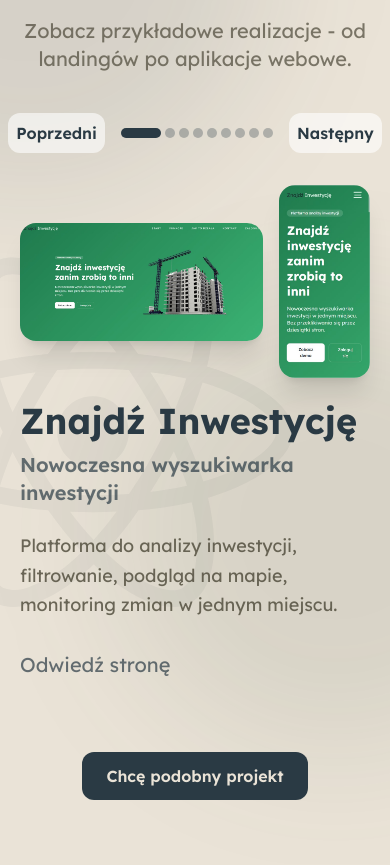
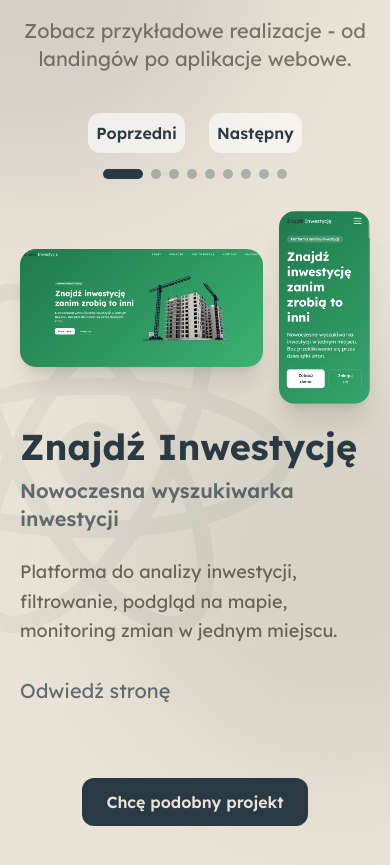
Before and after one commit to wybielak/Portfolio, a React (Vite) app: page / in a window 390 px wide. Shown: the part 3497-4362 px from the top of the page. Built offline with nearby package versions, Linux system fonts and the light colour scheme.

Commit message:
carousel improvement

```diff
--- a/src/components/ProjectsCarousel.jsx
+++ b/src/components/ProjectsCarousel.jsx
@@ -51,20 +51,23 @@ export default function ProjectsCarousel({ projects }) {
     return (
         <div className="w-full mt-10">
             {/* MOBILE controls */}
-            <div className="flex lg:hidden items-center justify-center gap-4 mb-8">
-                <button onClick={prevMobile} className="px-2 sm:px-4 py-2 rounded-xl bg-white/60 text-deepBlue font-semibold hover:bg-white/80 transition">Poprzedni</button>
+            <div className="flex lg:hidden flex-col items-center justify-center gap-4 mb-8">
 
-                <div className="flex items-center gap-1 sm:gap-2">
+                <div className="inline-flex gap-6">
+                    <button onClick={prevMobile} className="px-2 sm:px-4 py-2 rounded-xl bg-white/60 text-deepBlue font-semibold hover:bg-white/80 transition">Poprzedni</button>
+                    <button onClick={nextMobile} className="px-2 sm:px-4 py-2 rounded-xl bg-white/60 text-deepBlue font-semibold hover:bg-white/80 transition">Następny</button>
+                </div>
+
+                <div className="flex items-center gap-2">
                     {items.map((_, idx) => (
                         <button key={idx} onClick={() => dotGoMobile(idx)} className={`${idx === active ? "w-10 bg-deepBlue" : "w-2.5 bg-deepBlue/30"} h-2.5 rounded-full transition-all`} />
                     ))}
                 </div>
 
-                <button onClick={nextMobile} className="px-2 sm:px-4 py-2 rounded-xl bg-white/60 text-deepBlue font-semibold hover:bg-white/80 transition">Następny</button>
             </div>
 
             {/* DESKTOP controls */}
-            <div className="hidden lg:flex items-center justify-center gap-4 mb-8">
+            <div className="hidden lg:flex items-center justify-center gap-2 md:gap-4 mb-8">
                 <button onClick={prev} className="px-2 sm:px-4 py-2 rounded-xl bg-white/60 text-deepBlue font-semibold hover:bg-white/80 transition">Poprzedni</button>
 
                 <div className="flex items-center gap-1 sm:gap-2">
--- a/src/mobx/AppStorage.js
+++ b/src/mobx/AppStorage.js
@@ -35,19 +35,6 @@ export default class AppStorage {
         },
         {
             id: "12",
-            short_name: "Strona internetowa usług Femdomowych",
-            name: "Mistress Delilah",
-            description: "Strona internetowa wizytówka, z odnośnikami do social mediów i danymi kontaktowymi dla usług femdomowych",
-            date: "II 2026",
-            category: "wp",
-            photo: "/images/dev/delilah1.jpg",
-            photo_mobile: "/images/dev/delilah1-mobile.jpg",
-            github: "",
-            youtube: "",
-            directlink: "https://mistressdelilah.com/"
-        },
-        {
-            id: "11",
             short_name: "Witryna lokalnego knifemakera",
             name: "Wybielak Workshop",
             description: "Strona internetowa - wizytówka lokalnego knifemakera rozwijącego swoją markę noży.",
@@ -60,7 +47,7 @@ export default class AppStorage {
             directlink: "https://wybielak-workshop.pl/"
         },
         {
-            id: "10",
+            id: "11",
             short_name: "Aplikacja do statystyk finansowych",
             name: "Cashflow",
             description: "Aplikacja pozwalająza śledzić przepływ środków w firmie na podstawie danych o fakturach.",
@@ -73,7 +60,7 @@ export default class AppStorage {
             directlink: ""
         },
         {
-            id: "9",
+            id: "10",
             short_name: "Witryna pływalni",
             name: "Pływalnia Wodnik",
             description: "Nowa witryna internetowa dla pływalni, spełniająca wszystkie wymagania witryn internetowych dla firm.",
@@ -86,7 +73,7 @@ export default class AppStorage {
             directlink: "https://wodnik-paniowki.pl/"
         },
         {
-            id: "8",
+            id: "9",
             short_name: "Panel zarządzania procesami IT",
             name: "IT Dashboard",
             description: "Panel pozwalający śledzić aktualny stan procesów informatycznych w firmie.",
@@ -99,7 +86,7 @@ export default class AppStorage {
             directlink: ""
         },
         {
-            id: "7",
+            id: "8",
             short_name: "Sklep internetowy z podłogami",
             name: "WITAN Centrum Podłóg",
             description: "Sklep internetowy firmy Witan Centrum Podłóg.",
@@ -110,6 +97,19 @@ export default class AppStorage {
             github: "",
             youtube: "",
             directlink: "https://sklep.witan-posadzki.pl/"
+        },
+        {
+            id: "7",
+            short_name: "Strona internetowa usług Femdomowych",
+            name: "Mistress Delilah",
+            description: "Strona internetowa wizytówka, z odnośnikami do social mediów i danymi kontaktowymi dla usług femdomowych",
+            date: "II 2026",
+            category: "wp",
+            photo: "/images/dev/delilah1.jpg",
+            photo_mobile: "/images/dev/delilah1-mobile.jpg",
+            github: "",
+            youtube: "",
+            directlink: "https://mistressdelilah.com/"
         },
         {
             id: "6",
```
